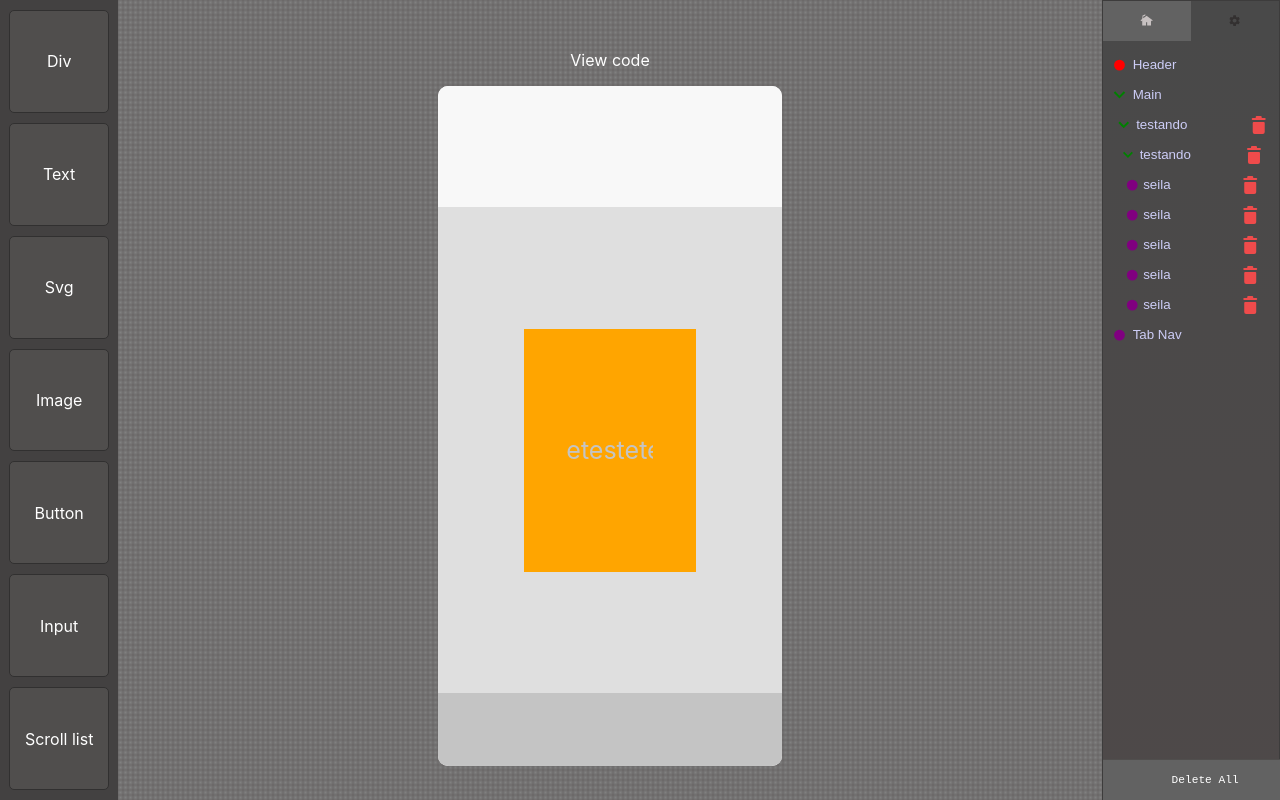
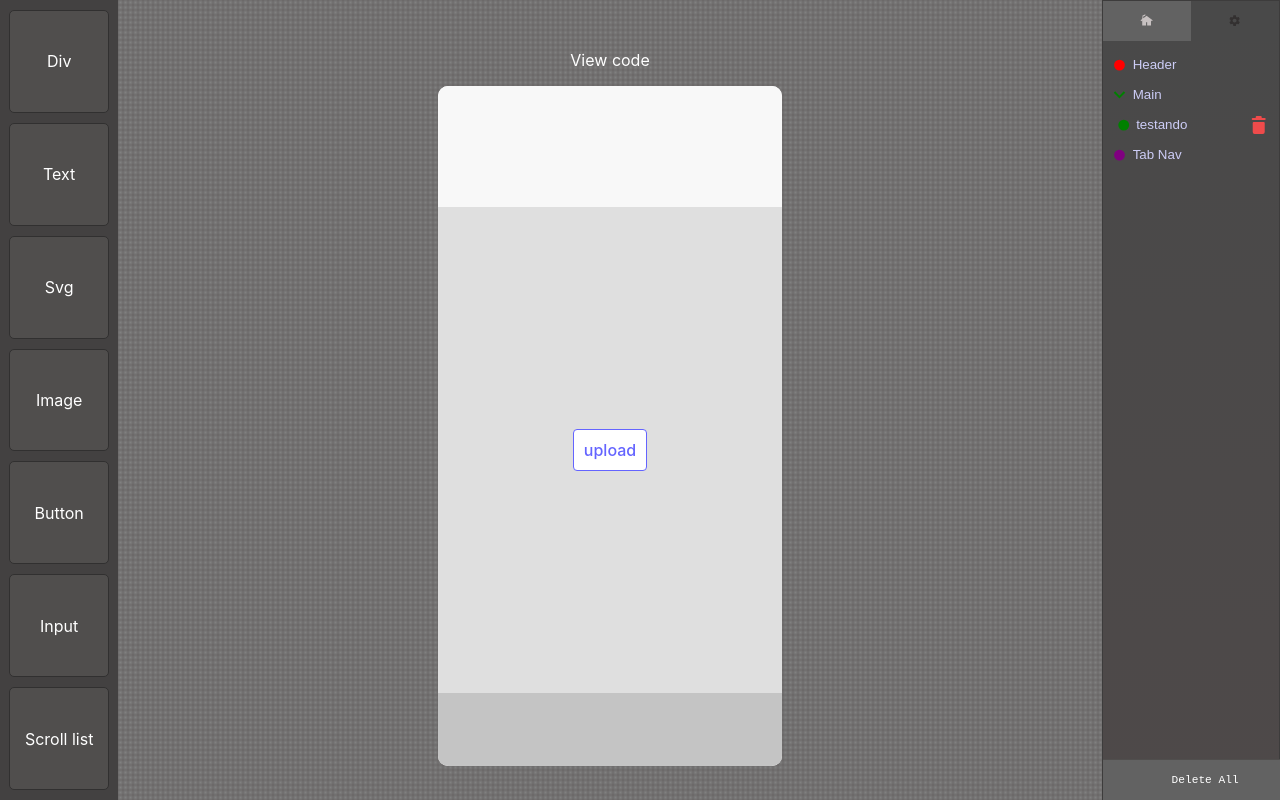
Before and after one commit to GabrielDavid1/GDTools, a Next.js app: page / in a window 1280 px wide. Built offline with nearby package versions, Linux system fonts and the light colour scheme.

Commit message:
image element has finished

```diff
--- a/components/Main/Elements/Div/ElementDiv.tsx
+++ b/components/Main/Elements/Div/ElementDiv.tsx
@@ -1,5 +1,5 @@
 /* React */
-import React, { useState, forwardRef } from 'react';
+import React, { forwardRef } from 'react';
 
 /* Types */
 import { Config } from '../../../../types/Funcs';
--- a/contexts/Functionalities.tsx
+++ b/contexts/Functionalities.tsx
@@ -68,7 +68,7 @@
             {
               id: '3',
               name: 'testando',
-              type:'div',
+              type:'image',
               color:'green',
               isRoot:false,
               config: {
@@ -86,90 +86,7 @@
                 isScrollY:false,
                 isScrollX:false,
               },
-              children: [
-                {
-                  id: '74',
-                  name: 'testando',
-                  type:'div',
-                  color:'green',
-                  isRoot:false,
-                  config: {
-                    fontSize: '16px',
-                    width: "50%",
-                    height: "50%",
-                    bgColor: "orange",
-                    marginLeft:'0px',
-                    marginTop:'0px',
-                    marginRight:'0px',
-                    marginBottom:'0px',
-                    border:'none',
-                    justifyContent: 'center',
-                    alignItems: 'center',
-                  },
-                  children: [
-                    {
-                      id: '20',
-                      name: 'seila',
-                      type:'text',
-                      children: [],
-                      color:'purple',
-                      config:{
-                        bgColor: '#c4c4c4',
-                        fontSize:'25px',
-                        textContent: 'teste',
-                      },
-                    },
-                    {
-                      id: '21',
-                      name: 'seila',
-                      type:'text',
-                      children: [],
-                      color:'purple',
-                      config:{
-                        bgColor: '#c4c4c4',
-                        fontSize:'25px',
-                        textContent: 'teste',
-                      },
-                    },
-                    {
-                      id: '22',
-                      name: 'seila',
-                      type:'text',
-                      children: [],
-                      color:'purple',
-                      config:{
-                        bgColor: '#c4c4c4',
-                        fontSize:'25px',
-                        textContent: 'teste',
-                      },
-                    },
-                    {
-                      id: '23',
-                      name: 'seila',
-                      type:'text',
-                      children: [],
-                      color:'purple',
-                      config:{
-                        bgColor: '#c4c4c4',
-                        fontSize:'25px',
-                        textContent: 'teste',
-                      },
-                    },
-                    {
-                      id: '24',
-                      name: 'seila',
-                      type:'text',
-                      children: [],
-                      color:'purple',
-                      config:{
-                        bgColor: '#c4c4c4',
-                        fontSize:'25px',
-                        textContent: 'teste',
-                      },
-                    },
-                  ],
-                },
-              ],
+              children: [],
             },
           ],
           color:'green',
--- a/utils/GetSection.tsx
+++ b/utils/GetSection.tsx
@@ -7,7 +7,7 @@ import AppContent from '../components/Settings/ModelSetting/AppContent';
 import Input from '../components/Settings/ModelSetting/Input';
 import Button from '../components/Settings/ModelSetting/Button';
 import Text from '../components/Settings/ModelSetting/Text';
-import ScrollList from '../components/Settings/ModelSetting/ScrollList';
+import Image from '../components/Settings/ModelSetting/Image';
 
 export default function GetSection (type:string | undefined) {
     switch(type) {
@@ -15,7 +15,8 @@ export default function GetSection (type:string | undefined) {
         case 'input': return <Input title ="Input" />;
         case 'button': return <Button title="Button" />;
         case 'text': return <Text title="Text" />;
-        case 'scrollList': return <ScrollList title="ScrollList" />;
+        case 'scrollList': return <Div title="ScrollList" />;
+        case 'image': return <Image title="Image" />;
         default: return <AppContent title={(type !== undefined) ? type : ''} />;
     }
 }
```
